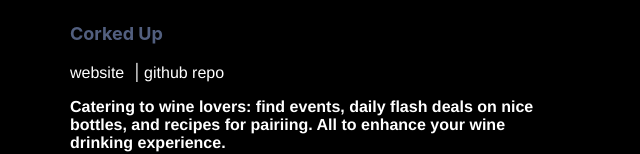
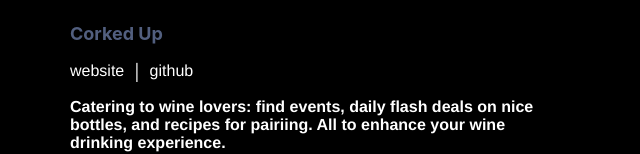
Before and after one commit to kylelong/kyles-portfolio, a React (Create React App) app: page / in a window 1280 px wide. Shown: the part 489-643 px from the top of the page, without its empty margins (320-960 px from the left). Built offline with nearby package versions, Linux system fonts and the light colour scheme.

Commit message:
update projects section, emojis, resume

```diff
--- a/src/App.css
+++ b/src/App.css
@@ -97,7 +97,10 @@
   text-transform: uppercase;
   letter-spacing: 0.5px;
 }
-
+.projectLinks{
+  display: flex;
+  flex-direction: row;
+}
 .projectTitle {
   color: #525f7f;
   font-weight: bold;
@@ -113,7 +116,12 @@
 .projectLink:hover {
   color: #acd59e;
 }
-
+.projectLinkTwo{
+  margin-left: 10px;
+}
+.projectLinks a:hover {
+  color: #acd59e;
+}
 
 .project a {
   color: white;
--- a/src/App.js
+++ b/src/App.js
@@ -14,7 +14,7 @@
      </div>
      <p className="intro">Ciao, I'm Kyle, a software engineer living in San Francisco, CA. I'm currently searching for fullstack, frontend, and backend engineering roles.
      Feel free to reach out, let's talk!
-     <br /> <br /> My interests include: golf &#x1F3CC;, running &#x1F3C3;, drinking delicious wine &#x1F377;, playing cello 🎻, and traveling 	&#x1f6f8;</p>
+     <br /> <br /> My interests include: golf 🏌🏾, running 🏃🏾‍♂️, drinking delicious wine &#x1F377;, playing cello 🎻, and traveling 	&#x1f6f8;</p>
     <Projects />
     </div>
   );
--- a/src/Menu.js
+++ b/src/Menu.js
@@ -1,5 +1,5 @@
 import React from 'react';
-import resume from './resume_kyle_long.pdf';
+import resume from './kyle_long_resume.pdf';
 
 const Menu = () => {
     return (
--- a/src/Projects.js
+++ b/src/Projects.js
@@ -6,10 +6,11 @@
             <h3 className='projectSectionHeader'>Projects</h3>
             <div className="project">
                 <p className='projectTitle'>Corked Up</p>
-                <span className="projectLinks">
-                <a href="https://www.corkedup.wine/" target="_blank" rel="noreferrer"className="projectLink">website</a>
-                |  <a href="https://github.com/kylelong/corkedup" target="_blank" rel="noreferrer"className="projectLink">github repo</a>
-                </span>
+                <div className="projectLinks">
+                    <a href="https://www.corkedup.wine/" target="_blank" rel="noreferrer"className="projectLink">website</a>
+                    <div>|</div>
+                    <a href="https://github.com/kylelong/corkedup" target="_blank" rel="noreferrer"className="projectLinkTwo">github</a>
+                </div>
 
                 <p className="projectDescription">Catering to wine lovers: find events, daily flash deals on nice bottles, and recipes for pairiing.
                     All to enhance your wine drinking experience.
```
Also changed, not shown: 2 other files (tests, documents, lock files or other folders).
